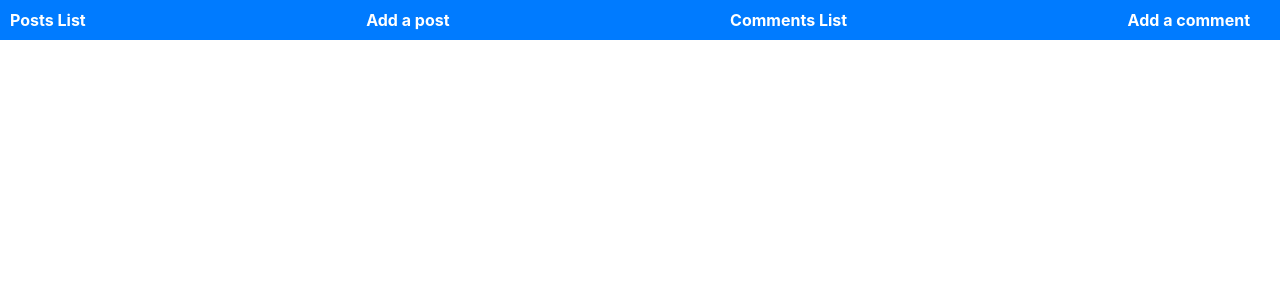
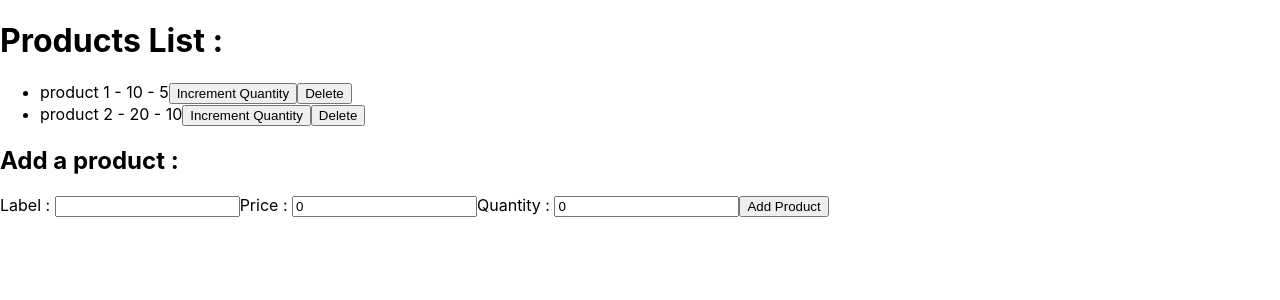
Before and after one commit to YounesAT1/React-Cours, a React (Create React App) app: page / in a window 1280 px wide. Shown: the top 300 px of the page. Built offline with nearby package versions, Linux system fonts and the light colour scheme.

Commit message:
adding redux

```diff
--- a/db.json
+++ b/db.json
@@ -1,6 +1,38 @@
 {
-  "posts": [],
-  "comments": [],
+  "posts": [
+    {
+      "id": "1",
+      "title": "Post Number One",
+      "author": "Author One"
+    },
+    {
+      "id": "2",
+      "title": "Post Number Two",
+      "author": "Author Two"
+    },
+    {
+      "id": "3",
+      "title": "Post Number Three",
+      "author": "Author three"
+    }
+  ],
+  "comments": [
+    {
+      "id": "1",
+      "title": "Comment Number One",
+      "author": "Author One"
+    },
+    {
+      "id": "2",
+      "title": "Comment Number Two",
+      "author": "Author two"
+    },
+    {
+      "id": "3",
+      "title": "Comment Number Three",
+      "author": "Author three"
+    }
+  ],
   "profile": {
     "name": "typicode"
   }
--- a/package.json
+++ b/package.json
@@ -7,6 +7,7 @@
     "@fortawesome/free-brands-svg-icons": "^6.4.2",
     "@fortawesome/free-solid-svg-icons": "^6.4.2",
     "@fortawesome/react-fontawesome": "^0.2.0",
+    "@reduxjs/toolkit": "^1.9.7",
     "@testing-library/jest-dom": "^5.17.0",
     "@testing-library/react": "^13.4.0",
     "@testing-library/user-event": "^13.5.0",
@@ -16,8 +17,10 @@
     "react-axios": "^2.0.6",
     "react-dom": "^18.2.0",
     "react-icons": "^4.11.0",
+    "react-redux": "^8.1.3",
     "react-router-dom": "^6.18.0",
     "react-scripts": "5.0.1",
+    "redux": "^4.2.1",
     "web-vitals": "^2.1.4"
   },
   "scripts": {
--- a/src/App.js
+++ b/src/App.js
@@ -1,75 +1,155 @@
-import { BrowserRouter as Router, Route, Routes, Link } from "react-router-dom";
-import PostsList from "./api/CRUD/Posts/PostsList";
-import AddPost from "./api/CRUD/Posts/AddPost";
-import UpdatePost from "./api/CRUD/Posts/UpdatePost";
-import CommentsList from "./api/CRUD/Comments/CommentsList";
-import AddComment from "./api/CRUD/Comments/AddComment";
-import UpdateComment from "./api/CRUD/Comments/UpdateComment";
+import { useState } from "react";
+import { useSelector, useDispatch } from "react-redux";
+import { addProduct, updateProduct, deleteProduct } from "./redux/CRUD/actions";
 
 const App = () => {
-  const navStyle = {
-    background: "#007bff",
-    padding: "10px",
+  const products = useSelector((state) => state.products);
+  const dispatch = useDispatch();
+  const [newProduct, setNewProduct] = useState({
+    label: "",
+    price: 0,
+    quantity: 0,
+  });
+
+  const handleAddProduct = () => {
+    dispatch(addProduct({ ...newProduct, id: Date.now() }));
+    setNewProduct({ label: "", price: 0, quantity: 0 });
   };
 
-  const linkStyle = {
-    marginRight: "20px",
-    color: "#fff",
-    textDecoration: "none",
-    fontSize: "16px",
-    fontWeight: "bold",
+  const handleUpdateProduct = (id, updatedProduct) => {
+    dispatch(updateProduct(id, updatedProduct));
   };
 
+  const handleDeleteProduct = (id) => {
+    dispatch(deleteProduct(id));
+  };
   return (
-    <div>
-      <Router>
-        <nav style={navStyle}>
-          <ul
-            style={{
-              listStyle: "none",
-              margin: 0,
-              padding: 0,
-              display: "flex",
-              justifyContent: "space-between",
-            }}
-          >
-            <li style={{ display: "inline" }}>
-              <Link to="/Posts" style={linkStyle}>
-                Posts List
-              </Link>
-            </li>
-            <li style={{ display: "inline" }}>
-              <Link to="/Posts/add" style={linkStyle}>
-                Add a post
-              </Link>
-            </li>
-            <li style={{ display: "inline" }}>
-              <Link to="/Comments" style={linkStyle}>
-                Comments List
-              </Link>
-            </li>
-            <li style={{ display: "inline" }}>
-              <Link to="/Comments/add" style={linkStyle}>
-                Add a comment
-              </Link>
-            </li>
-          </ul>
-        </nav>
-        <Routes>
-          <Route path="/Posts" element={<PostsList />} />
-          <Route path="/Posts/add" element={<AddPost />} />
-          <Route path="/Posts/update" element={<UpdatePost />} />
-
-          <Route path="/Comments" element={<CommentsList />} />
-          <Route path="/Comments/add" element={<AddComment />} />
-          <Route path="/Comments/update" element={<UpdateComment />} />
-        </Routes>
-      </Router>
-    </div>
+    <>
+      <h1>Products List : </h1>
+      <ul>
+        {products.map((product) => (
+          <li key={product.id}>
+            {product.label} - {product.price} - {product.quantity}
+            <button
+              onClick={() =>
+                handleUpdateProduct(product.id, {
+                  ...product,
+                  quantity: product.quantity + 1,
+                })
+              }
+            >
+              Increment Quantity
+            </button>
+            <button onClick={() => handleDeleteProduct(product.id)}>
+              Delete
+            </button>
+          </li>
+        ))}
+      </ul>
+      <h2>Add a product :</h2>
+      <label htmlFor="label">Label : </label>
+      <input
+        type="text"
+        id="label"
+        value={newProduct.label}
+        onChange={(e) =>
+          setNewProduct({ ...newProduct, label: e.target.value })
+        }
+      />
+      <label htmlFor="price">Price : </label>
+      <input
+        type="number"
+        id="price"
+        value={newProduct.price}
+        onChange={(e) =>
+          setNewProduct({ ...newProduct, price: e.target.value })
+        }
+      />
+      <label htmlFor="quantity">Quantity : </label>
+      <input
+        type="number"
+        id="quantity"
+        value={newProduct.quantity}
+        onChange={(e) =>
+          setNewProduct({ ...newProduct, quantity: e.target.value })
+        }
+      />
+      <button onClick={handleAddProduct}>Add Product</button>
+    </>
   );
 };
 
 export default App;
+
+// import { BrowserRouter as Router, Route, Routes, Link } from "react-router-dom";
+// import { CommentsList, AddComment, UpdateComment } from "./api/CRUD/Comments";
+// import { PostsList, AddPost, UpdatePost } from "./api/CRUD/Posts";
+
+// const App = () => {
+//   const navStyle = {
+//     background: "#007bff",
+//     padding: "10px",
+//   };
+
+//   const linkStyle = {
+//     marginRight: "20px",
+//     color: "#fff",
+//     textDecoration: "none",
+//     fontSize: "16px",
+//     fontWeight: "bold",
+//   };
+
+//   return (
+//     <div>
+//       <Router>
+//         <nav style={navStyle}>
+//           <ul
+//             style={{
+//               listStyle: "none",
+//               margin: 0,
+//               padding: 0,
+//               display: "flex",
+//               justifyContent: "space-between",
+//             }}
+//           >
+//             <li style={{ display: "inline" }}>
+//               <Link to="/Posts" style={linkStyle}>
+//                 Posts List
+//               </Link>
+//             </li>
+//             <li style={{ display: "inline" }}>
+//               <Link to="/Posts/add" style={linkStyle}>
+//                 Add a post
+//               </Link>
+//             </li>
+//             <li style={{ display: "inline" }}>
+//               <Link to="/Comments" style={linkStyle}>
+//                 Comments List
+//               </Link>
+//             </li>
+//             <li style={{ display: "inline" }}>
+//               <Link to="/Comments/add" style={linkStyle}>
+//                 Add a comment
+//               </Link>
+//             </li>
+//           </ul>
+//         </nav>
+
+//         <Routes>
+//           <Route path="/Posts" element={<PostsList />} />
+//           <Route path="/Posts/add" element={<AddPost />} />
+//           <Route path="/Posts/update" element={<UpdatePost />} />
+
+//           <Route path="/Comments" element={<CommentsList />} />
+//           <Route path="/Comments/add" element={<AddComment />} />
+//           <Route path="/Comments/update" element={<UpdateComment />} />
+//         </Routes>
+//       </Router>
+//     </div>
+//   );
+// };
+
+// export default App;
 
 // import React from "react";
 // import About from "./routageComponents/Ex1/About";
--- /dev/null
+++ b/src/api/CRUD/Comments/index.js
@@ -0,0 +1,5 @@
+import AddComment from "./AddComment";
+import UpdateComment from "./UpdateComment";
+import CommentsList from "./CommentsList";
+
+export { AddComment, UpdateComment, CommentsList };
--- /dev/null
+++ b/src/api/CRUD/Posts/index.js
@@ -0,0 +1,5 @@
+import AddPost from "./AddPost";
+import UpdatePost from "./UpdatePost";
+import PostsList from "./PostsList";
+
+export { AddPost, UpdatePost, PostsList };
--- a/src/index.js
+++ b/src/index.js
@@ -3,12 +3,16 @@ import ReactDOM from "react-dom/client";
 import "./index.css";
 import App from "./App";
 import reportWebVitals from "./reportWebVitals";
+import { Provider } from "react-redux";
+import store from "./redux/CRUD/store";
 
 const root = ReactDOM.createRoot(document.getElementById("root"));
 root.render(
-  <React.StrictMode>
-    <App />
-  </React.StrictMode>
+  <Provider store={store}>
+    <React.StrictMode>
+      <App />
+    </React.StrictMode>
+  </Provider>
 );
 
 reportWebVitals();
--- /dev/null
+++ b/src/redux/CRUD/actions.js
@@ -0,0 +1,14 @@
+export const addProduct = (product) => ({
+  type: "ADD_PRODUCT",
+  payload: product,
+});
+
+export const updateProduct = (id, updatedProduct) => ({
+  type: "UPDATE_PRODUCT",
+  payload: { id, updatedProduct },
+});
+
+export const deleteProduct = (id) => ({
+  type: "DELETE_PRODUCT",
+  payload: id,
+});
--- /dev/null
+++ b/src/redux/CRUD/reducers.js
@@ -0,0 +1,36 @@
+const initialState = {
+  products: [
+    { id: 1, label: "product 1", price: 10, quantity: 5 },
+    { id: 2, label: "product 2", price: 20, quantity: 10 },
+  ],
+};
+
+const productReducer = (state = initialState, action) => {
+  switch (action.type) {
+    case "ADD_PRODUCT":
+      return {
+        ...state,
+        products: [...state.products, action.payload],
+      };
+    case "UPDATE_PRODUCT":
+      return {
+        ...state,
+        products: state.products.map((product) =>
+          product.id === action.payload.id
+            ? action.payload.updatedProduct
+            : product
+        ),
+      };
+    case "DELETE_PRODUCT":
+      return {
+        ...state,
+        products: state.products.filter(
+          (product) => product.id !== action.payload
+        ),
+      };
+    default:
+      return state;
+  }
+};
+
+export default productReducer;
--- /dev/null
+++ b/src/redux/CRUD/store.js
@@ -0,0 +1,6 @@
+import { createStore } from "redux";
+import productReducer from "./reducers";
+
+const store = createStore(productReducer);
+
+export default store;
```
Also changed, not shown: 1 other file (tests, documents, lock files or other folders).
